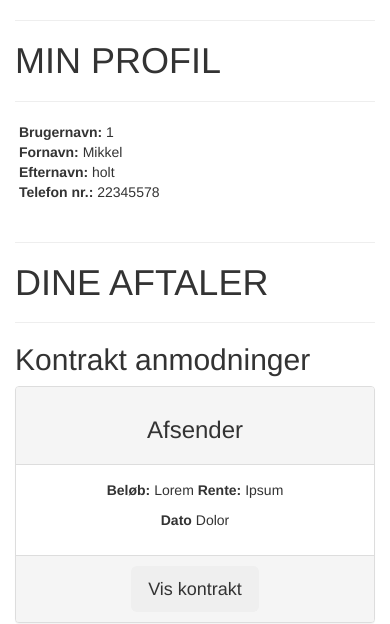
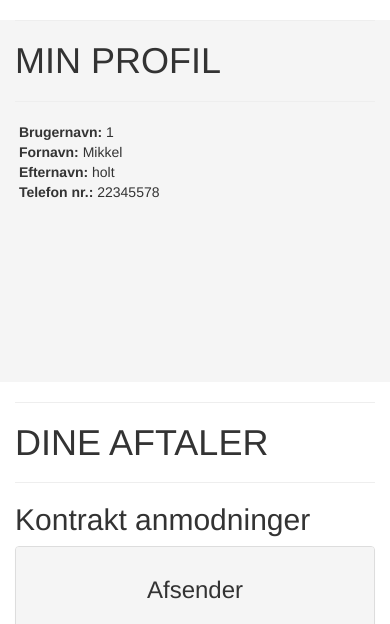
Before and after one commit to LOOP3-gr-3/endelig-LOOP, a PHP site: page /minside.php in a window 390 px wide. Shown: the part 52-676 px from the top of the page. Run offline with PHP 8.4, Linux system fonts and the light colour scheme; a user stored in the database is signed in; data comes from the database, SQL or seed files in the repository; some libraries are stand-ins or nearby versions.

Commit message:
commit seneste minside

```diff
--- a/minside.php
+++ b/minside.php
@@ -3,10 +3,14 @@ $page = ('Din side');
 require_once("includes/header.php");
 if (!isset($_SESSION)) session_start();
 ?>
-
+<style>
+    .minprofilpaaminside {
+        background-color: whitesmoke;
+    }
+</style>
 
 <div class="rox majaminprofil">
-    <div class="col-sm-12 col-lg-4">
+    <div class="col-sm-12 col-lg-4 minprofilpaaminside">
         <hr><h1>MIN PROFIL</h1><hr>
         <?php
             $user_id = $_SESSION['user_id'];
@@ -22,6 +26,7 @@ if (!isset($_SESSION)) session_start();
                         }
         mysqli_close($con);
         ?>
+        <br><br><br><br><br><br><br><br>
     </div>
       <!-- Mine aftaler sektionen -->
     <div class="col-sm-12 col-lg-8">
```
